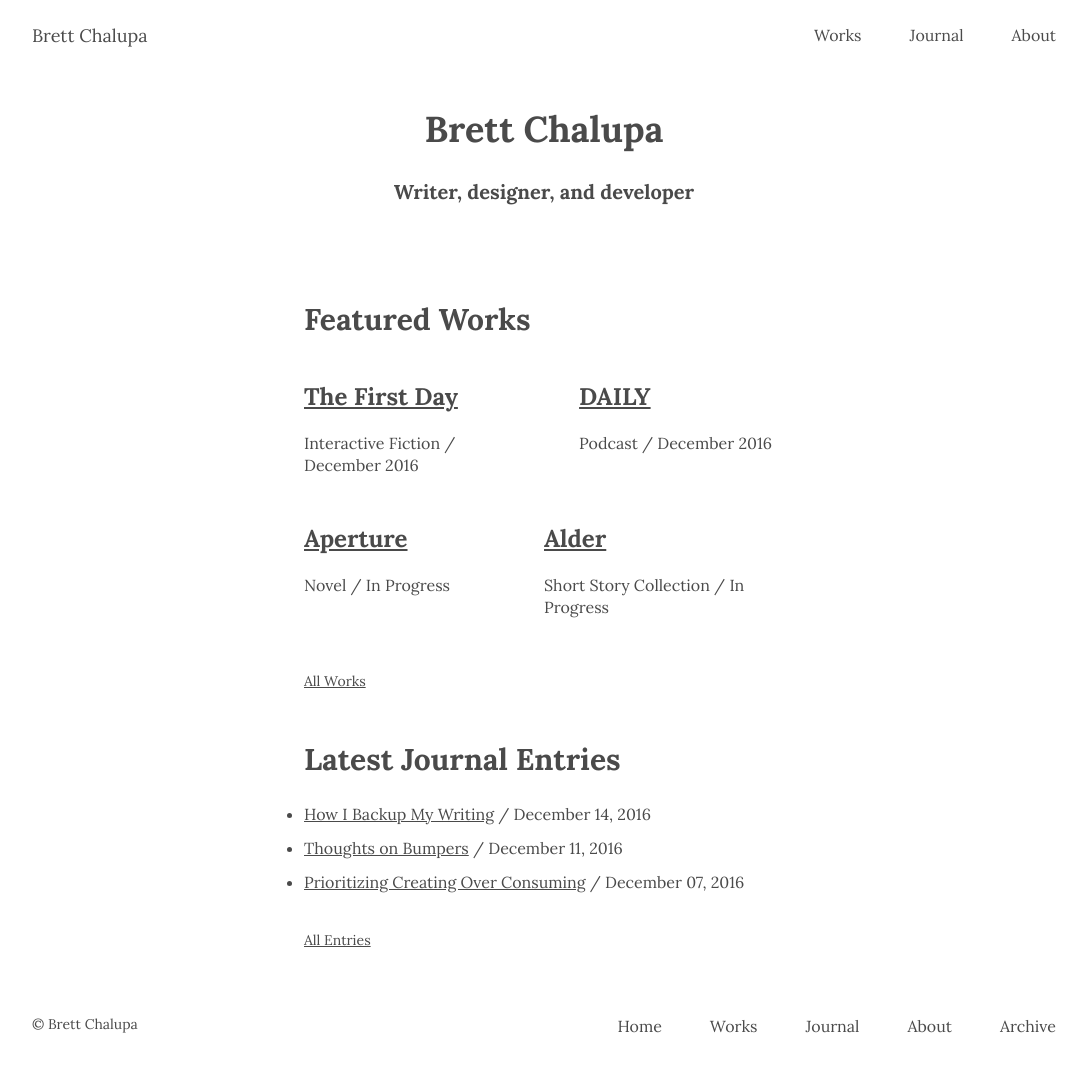
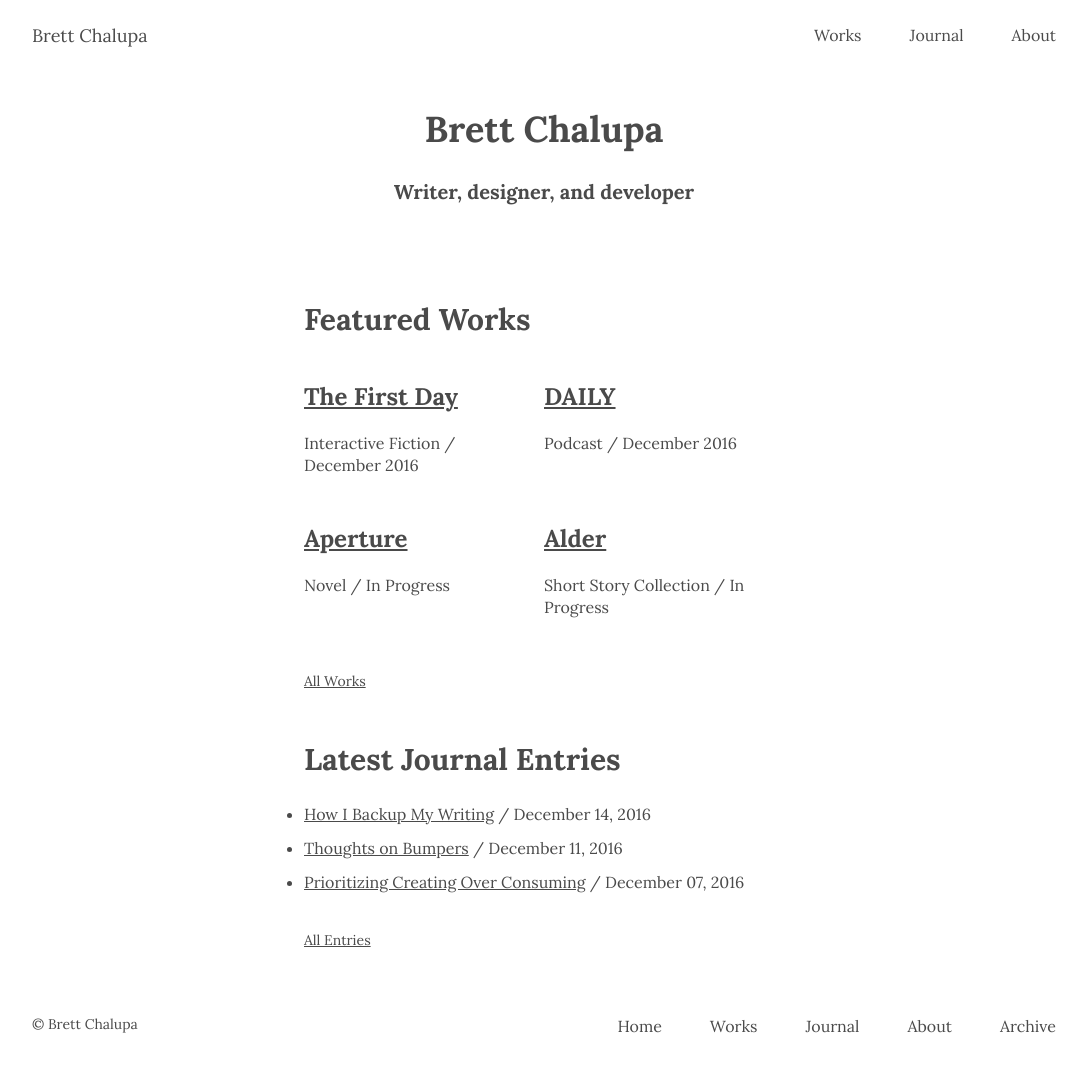
Before and after one commit to brettchalupa/brettchalupa.github.io, a Jekyll site: the page built from index.html, in a window 1280 px wide. Shown: the whole page, without its empty margins (96-1183 px from the left). Built offline with Jekyll 4.4.1, drawn with Linux system fonts in a browser that asks for light colours; a script that is not in the unit is left out.

Commit message:
Fix work list item grid width
This makes each item 50% width on large screens and 100% width on small
screens. Prior to this fix the grid was showing the items misaligned.

```diff
--- a/_sass/layout.scss
+++ b/_sass/layout.scss
@@ -265,8 +265,12 @@ iframe {
 
 .wli {
   box-sizing: border-box;
-  max-width: 240px;
   padding-right: $spacing-unit / 4;
+  width: 50%;
+
+  @media (max-width: $breakpoint-sm) {
+    width: 100%;
+  }
 }
 
 // Page Layouts
```
